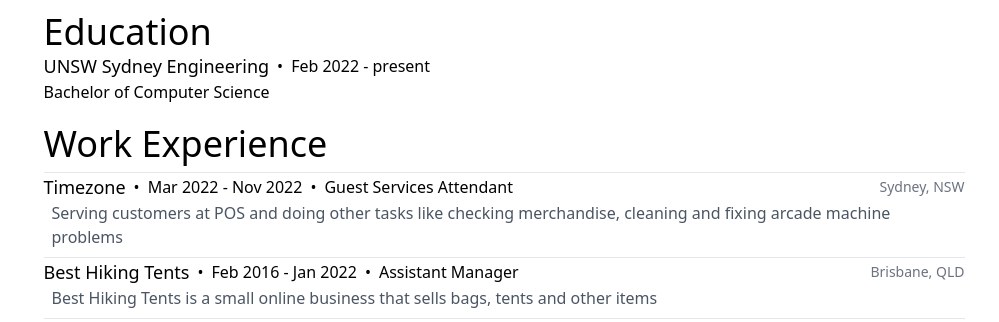
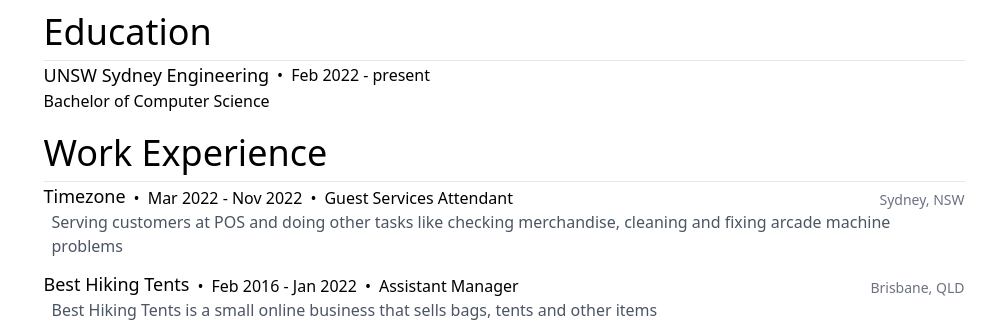
Before and after one commit to RiceL123/personal_website, a React (Vite) app: page / in a window 1280 px wide. Shown: the part 478-800 px from the top of the page, without its empty margins (136-1135 px from the left). Built offline with nearby package versions, Linux system fonts and the light colour scheme.

Commit message:
aslkdjsalkd

```diff
--- a/src/App.jsx
+++ b/src/App.jsx
@@ -14,7 +14,7 @@
             <p className='visible group-hover:visible md:invisible text-[0.6em] text-center'>you're welcome for the clarification</p>
           </div>
           <div className='m-2'>
-            <h1 className='my-1 text-5xl lg:text-8xl lg:my-4'>Eric Liao</h1>
+            <h1 className='my-1 text-5xl lg:text-8xl lg:my-4 font-light	'>Eric Liao</h1>
             <p className='my-1 text-md'>I starting programming in 2022 and I have no idea what I'm doing. Currently at UNSW doing in my third year.</p>
             <p className='text-sm'>Based in Sydney - I like to do random life side quests</p>
           </div>
--- a/src/components/Education.jsx
+++ b/src/components/Education.jsx
@@ -3,7 +3,8 @@
 const Education = () => {
   return (
     <div>
-      <h2 className='text-4xl'>Education</h2>
+      <h2 className='text-4xl mb-2'>Education</h2>
+      <hr />
       <div className="flex place-items-center">
         <h4 className='text-lg'>UNSW Sydney Engineering</h4>
         <span className='mx-2'>•</span>
--- a/src/components/Navbar.jsx
+++ b/src/components/Navbar.jsx
@@ -16,7 +16,7 @@
           onClick={() => { progress < 100 ? setProgress(progress => progress + 1) : window.open("https://www.cse.unsw.edu.au/~z5422235/") }} />
         {progress > 0 ? <div className="w-14 bg-gray-200 rounded-full h-2 ml-3">
           <div className="bg-blue-600 h-2 rounded-full" style={{ width: `${progress}%` }}></div>
-          <p className='text-xs mx-1 my-auto'>plz x{progress}</p>
+          <p className='text-xs mx-1 my-auto overflow-visible'>plz x{progress}</p>
           <p className='text-xs mx-1 my-auto'>{progress === 100 ? "ggs 💀" : stop[progress % stop.length]}</p>
         </div> : <></>}
       </div>
--- a/src/components/Projects.jsx
+++ b/src/components/Projects.jsx
@@ -3,7 +3,8 @@
 const Projects = () => {
   return (
     <div className='mt-5'>
-      <h2 className='text-4xl'>Projects</h2>
+      <h2 className='text-4xl mb-2'>Projects</h2>
+      <hr />
       <div>This Website</div>
       <div>UNSW Memes - comp1531 + comp6080 done?</div>
     </div>
--- a/src/components/Work.jsx
+++ b/src/components/Work.jsx
@@ -27,17 +27,21 @@
 
   return (
     <div className='mt-5'>
-      <h2 className='text-4xl'>Work Experience</h2>
-      {workExperience.map(({company, date, role, description, location}) =>
-      <div className='my-2'>
+      <h2 className='text-4xl mb-2'>Work Experience</h2>
       <hr />
-        <div className="flex place-items-center">
+      {workExperience.map(({ company, date, role, description, location }) =>
+        <div className='mb-3'>
+          <div className="block sm:flex place-items-end">
+            <div className='flex place-items-end'>
               <h4 className='text-lg'>{company}</h4>
               <span className='mx-2'>•</span>
               <p>{date}</p>
-          <span className='mx-2'>•</span>
+            </div>
+            <div className='flex place-items-end grow'>
+              <span className='mx-2 hidden sm:block'>•</span>
               <p>{role}</p>
               <p className='ml-auto text-gray-500 text-sm'>{location}</p>
+            </div>
           </div>
           <p className='ml-2 text-gray-600'>{description}</p>
         </div>)}
--- a/src/output.css
+++ b/src/output.css
@@ -576,9 +576,9 @@
   margin-bottom: 0.25rem;
 }
 
-.my-2 {
-  margin-top: 0.5rem;
-  margin-bottom: 0.5rem;
+.my-3 {
+  margin-top: 0.75rem;
+  margin-bottom: 0.75rem;
 }
 
 .my-auto {
@@ -586,8 +586,16 @@
   margin-bottom: auto;
 }
 
+.mb-2 {
+  margin-bottom: 0.5rem;
+}
+
 .ml-2 {
   margin-left: 0.5rem;
+}
+
+.ml-3 {
+  margin-left: 0.75rem;
 }
 
 .ml-auto {
@@ -602,12 +610,12 @@
   margin-top: 1.25rem;
 }
 
-.ml-10 {
-  margin-left: 2.5rem;
+.mb-3 {
+  margin-bottom: 0.75rem;
 }
 
-.ml-3 {
-  margin-left: 0.75rem;
+.block {
+  display: block;
 }
 
 .flex {
@@ -616,6 +624,10 @@
 
 .grid {
   display: grid;
+}
+
+.hidden {
+  display: none;
 }
 
 .h-10 {
@@ -642,6 +654,10 @@
   width: 2.5rem;
 }
 
+.w-14 {
+  width: 3.5rem;
+}
+
 .w-40 {
   width: 10rem;
 }
@@ -650,20 +666,16 @@
   width: 1.5rem;
 }
 
-.w-full {
-  width: 100%;
+.min-w-40 {
+  min-width: 10rem;
 }
 
-.w-12 {
-  width: 3rem;
+.grow {
+  flex-grow: 1;
 }
 
-.w-14 {
-  width: 3.5rem;
-}
-
-.min-w-40 {
-  min-width: 10rem;
+.place-items-end {
+  place-items: end;
 }
 
 .place-items-center {
@@ -682,6 +694,10 @@
   --tw-space-x-reverse: 0;
   margin-right: calc(0.5rem * var(--tw-space-x-reverse));
   margin-left: calc(0.5rem * calc(1 - var(--tw-space-x-reverse)));
+}
+
+.overflow-visible {
+  overflow: visible;
 }
 
 .rounded {
@@ -771,6 +787,10 @@
   font-weight: 700;
 }
 
+.font-light {
+  font-weight: 300;
+}
+
 .text-gray-500 {
   --tw-text-opacity: 1;
   color: rgb(107 114 128 / var(--tw-text-opacity));
@@ -816,6 +836,16 @@
   visibility: visible;
 }
 
+@media (min-width: 640px) {
+  .sm\:block {
+    display: block;
+  }
+
+  .sm\:flex {
+    display: flex;
+  }
+}
+
 @media (min-width: 768px) {
   .md\:invisible {
     visibility: hidden;
@@ -852,16 +882,4 @@
     font-size: 6rem;
     line-height: 1;
   }
-
-  .lg\:text-9xl {
-    font-size: 8rem;
-    line-height: 1;
-  }
 }
-
-@media (prefers-color-scheme: dark) {
-  .dark\:bg-gray-700 {
-    --tw-bg-opacity: 1;
-    background-color: rgb(55 65 81 / var(--tw-bg-opacity));
-  }
-}
```
Lines whose indentation alone changed are shown as unchanged.
